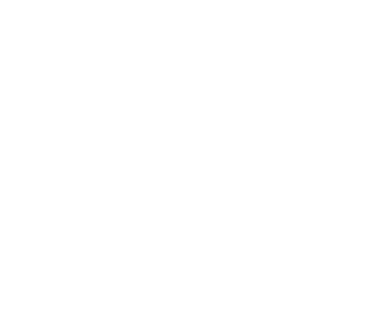
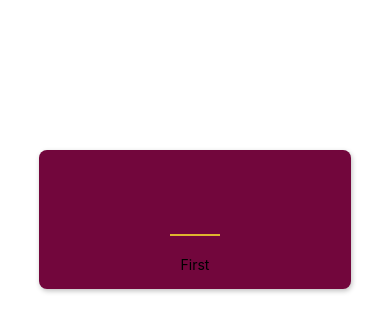
Before and after one commit to vasin-fr/Legko-, a React Native app: screen / in a window 390 px wide. Shown: the top 332 px of the page. Built offline with nearby package versions, Linux system fonts and the light colour scheme.

Commit message:
Input of first screen

```diff
--- /dev/null
+++ b/components/PrimaryButtons.tsx
@@ -0,0 +1,11 @@
+import { View, Text } from "react-native";
+
+const PrimaryButtons = ({ title }: { title: string }) => {
+  return (
+    <View>
+      <Text>{title}</Text>
+    </View>
+  );
+};
+
+export default PrimaryButtons;
--- a/package.json
+++ b/package.json
@@ -6,6 +6,7 @@
     "start": "expo start",
     "android": "expo start --android",
     "ios": "expo start --ios",
+    "devtools": "react-devtools",
     "web": "expo start --web"
   },
   "dependencies": {
@@ -16,7 +17,8 @@
   },
   "devDependencies": {
     "@babel/core": "^7.20.0",
-    "@types/react": "~18.0.14",
+    "@types/react": "~18.2.14",
+    "react-devtools": "^4.28.0",
     "typescript": "^5.1.3"
   },
   "private": true
--- a/screens/StartGameScreen.tsx
+++ b/screens/StartGameScreen.tsx
@@ -1,10 +1,45 @@
-import { View, TextInput } from "react-native";
+import { View, TextInput, StyleSheet } from "react-native";
+import PrimaryButtons from "../components/PrimaryButtons";
 
 const StartGameScreen = () => {
   return (
-    <View>
-      <TextInput />
+    <View style={styles.inputContainer}>
+      <TextInput
+        style={styles.numberInput}
+        keyboardType="number-pad"
+        maxLength={2}
+        autoCapitalize="none"
+        autoCorrect={false}
+      />
+      <PrimaryButtons title="First" />
     </View>
   );
 };
 export default StartGameScreen;
+
+const styles = StyleSheet.create({
+  inputContainer: {
+    marginHorizontal: 24,
+    marginTop: 100,
+    padding: 16,
+    backgroundColor: "#72063c",
+    alignItems: "center",
+    borderRadius: 8,
+    elevation: 5,
+    shadowColor: "black",
+    shadowOffset: { width: 1, height: 2 },
+    shadowRadius: 5,
+    shadowOpacity: 0.25,
+  },
+  numberInput: {
+    width: 50,
+    justifyContent: "center",
+    height: 50,
+    fontSize: 32,
+    color: "#ddb52f",
+    marginVertical: 20,
+    borderBottomColor: "#ddb52f",
+    borderBottomWidth: 2,
+    textAlign: "center",
+  },
+});
```
Also changed, not shown: 1 other file (tests, documents, lock files or other folders).
